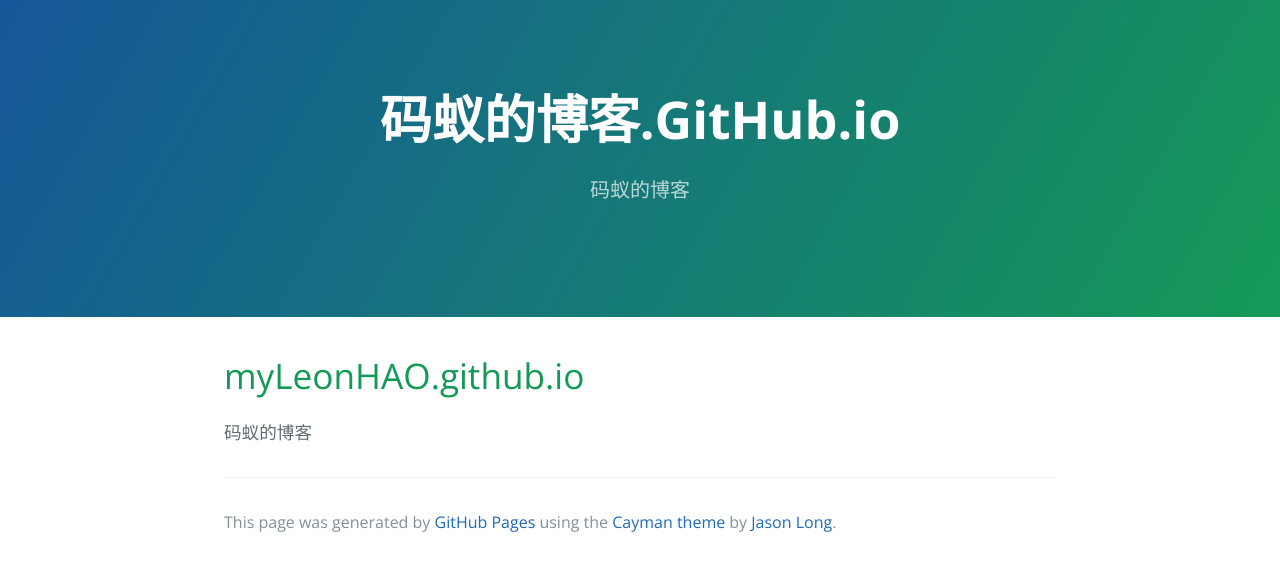
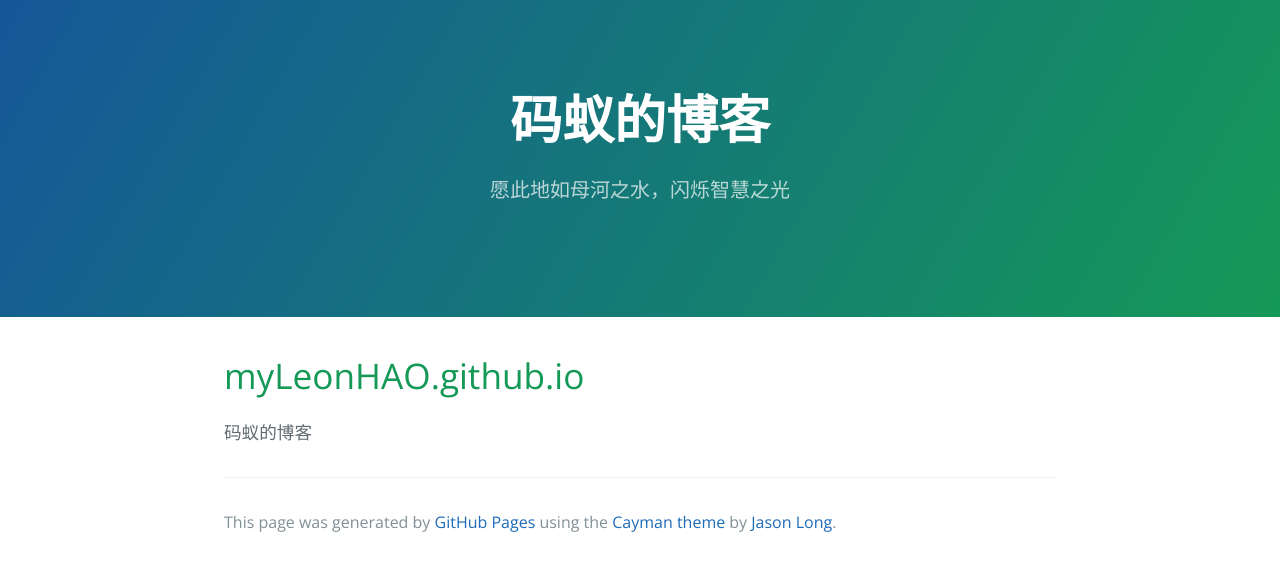
Before and after one commit to myLeonHAO/myLeonHAO.github.io, a plain HTML site: page index.html in a window 1280 px wide. Drawn offline with nearby package versions, Linux system fonts and the light colour scheme.

Commit message:
Replace master branch with page content via GitHub

```diff
--- a/index.html
+++ b/index.html
@@ -2,7 +2,7 @@
 <html lang="en-us">
   <head>
     <meta charset="UTF-8">
-    <title>码蚁的博客.GitHub.io by myLeonHAO</title>
+    <title>码蚁的博客 by myLeonHAO</title>
     <meta name="viewport" content="width=device-width, initial-scale=1">
     <link rel="stylesheet" type="text/css" href="stylesheets/normalize.css" media="screen">
     <link href='http://fonts.googleapis.com/css?family=Open+Sans:400,700' rel='stylesheet' type='text/css'>
@@ -11,8 +11,8 @@
   </head>
   <body>
     <section class="page-header">
-      <h1 class="project-name">码蚁的博客.GitHub.io</h1>
-      <h2 class="project-tagline">码蚁的博客</h2>
+      <h1 class="project-name">码蚁的博客</h1>
+      <h2 class="project-tagline">愿此地如母河之水，闪烁智慧之光</h2>
     </section>
 
     <section class="main-content">
--- a/params.json
+++ b/params.json
@@ -1 +1 @@
-{"name":"码蚁的博客.GitHub.io","tagline":"码蚁的博客","body":"# myLeonHAO.github.io\r\n码蚁的博客\r\n","google":"","note":"Don't delete this file! It's used internally to help with page regeneration."}
+{"name":"码蚁的博客","tagline":"愿此地如母河之水，闪烁智慧之光","body":"# myLeonHAO.github.io\r\n码蚁的博客\r\n","google":"","note":"Don't delete this file! It's used internally to help with page regeneration."}
```
